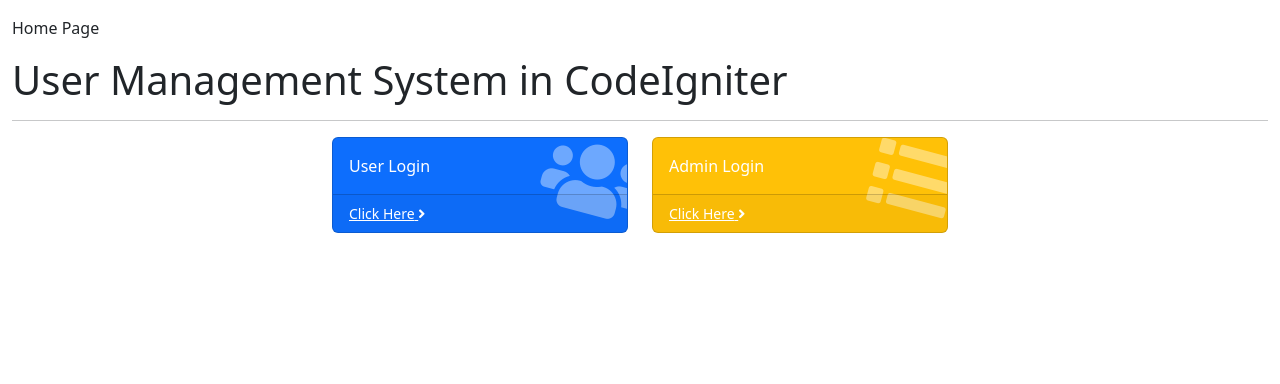
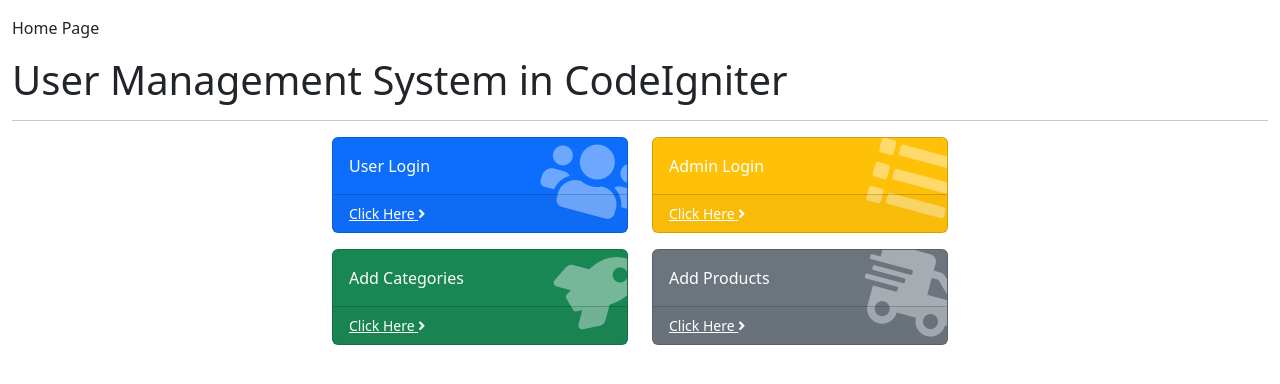
Before and after one commit to GVChakradhar/Newproject, a CodeIgniter app: page /Newproject/ in a window 1280 px wide. Shown: the top 384 px of the page. Run offline with CodeIgniter, Linux system fonts and the light colour scheme; some libraries are stand-ins or nearby versions.

Commit message:
Added category and item pages

```diff
--- /dev/null
+++ b/ciproject/application/controllers/categories/addcategories.php
@@ -0,0 +1 @@
+<?php echo "Adding Categories"?>
--- /dev/null
+++ b/ciproject/application/controllers/products/addproducts.php
@@ -0,0 +1 @@
+<?php echo "Adding Products"?>
--- a/ciproject/application/views/home.php
+++ b/ciproject/application/views/home.php
@@ -11,23 +11,17 @@
   <?php echo link_tag('assests/vendor/datatables/dataTables.bootstrap4.css'); ?>
   <!-- Custom styles for this template-->
   <?php echo link_tag('assests/css/sb-admin.css'); ?>
-
 </head>
-
 <body id="page-top">
   <div id="wrapper">
     <div id="content-wrapper">
-
       <div class="container-fluid">
-
         <!-- Breadcrumbs-->
         <ol class="breadcrumb">
           <li class="breadcrumb-item">
             <a>Home Page</a>
           </li>
-
         </ol>
-
         <!-- Page Content -->
         <h1>User Management System in CodeIgniter</h1>
         <hr>
@@ -53,8 +47,6 @@
               </div>
             </div>
 
-
-
             <div class="col-xl-3 col-sm-6 mb-3">
               <div class="card text-white bg-warning o-hidden h-100">
                 <div class="card-body">
@@ -72,14 +64,50 @@
               </div>
             </div>
 
+          <div class="col-xl-3 col-sm-6 mb-3">
+            &nbsp;
+          </div>
+          <div class="col-xl-3 col-sm-6 mb-3">
+            &nbsp;
+          </div>
 
-
+            <div class="col-xl-3 col-sm-6 mb-3">
+              <div class="card text-white bg-success o-hidden h-100">
+                <div class="card-body">
+                  <div class="card-body-icon">
+                    <i class="fas fa-fw fa-rocket"></i>
+                  </div>
+                  <div class="mr-5">Add Categories</div>
+                </div>
+               <a class="card-footer text-white clearfix small z-1" href="<?php echo site_url('categories/addcategories'); ?>">
+                  <span class="float-left">Click Here</span>
+                  <span class="float-right">
+                    <i class="fas fa-angle-right"></i>
+                  </span>
+                </a>
+              </div>
             </div>
 
 
+            <div class="col-xl-3 col-sm-6 mb-3">
+              <div class="card text-white bg-secondary o-hidden h-100">
+                <div class="card-body">
+                  <div class="card-body-icon">
+                    <i class="fas fa-fw fa-shipping-fast"></i>
+                  </div>
+                  <div class="mr-5">Add Products</div>
+                </div>
+               <a class="card-footer text-white clearfix small z-1" href="<?php echo site_url('products/addproducts'); ?>">
+                  <span class="float-left">Click Here</span>
+                  <span class="float-right">
+                    <i class="fas fa-angle-right"></i>
+                  </span>
+                </a>
+              </div>
+            </div>
 
         </div>
-
+        </div>
       </div>
     </div>
 
```
Lines whose indentation alone changed are shown as unchanged.
